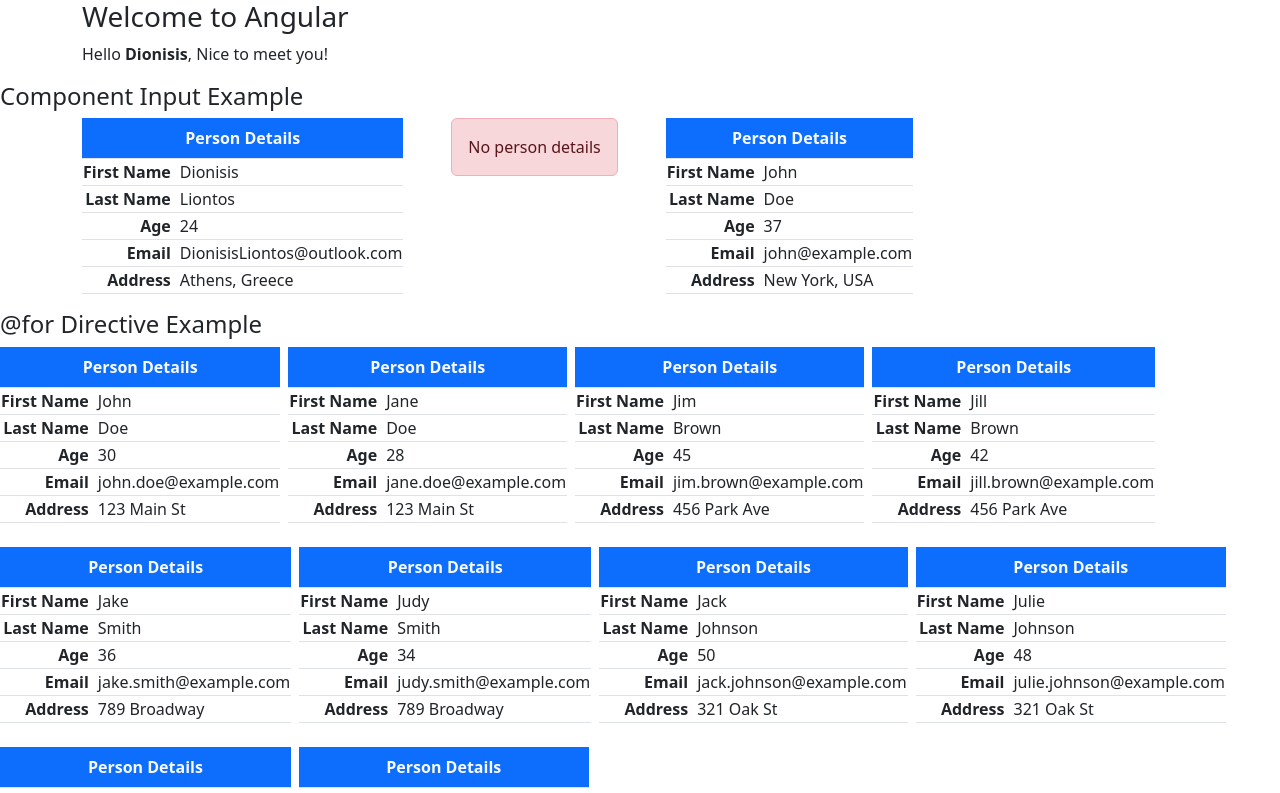
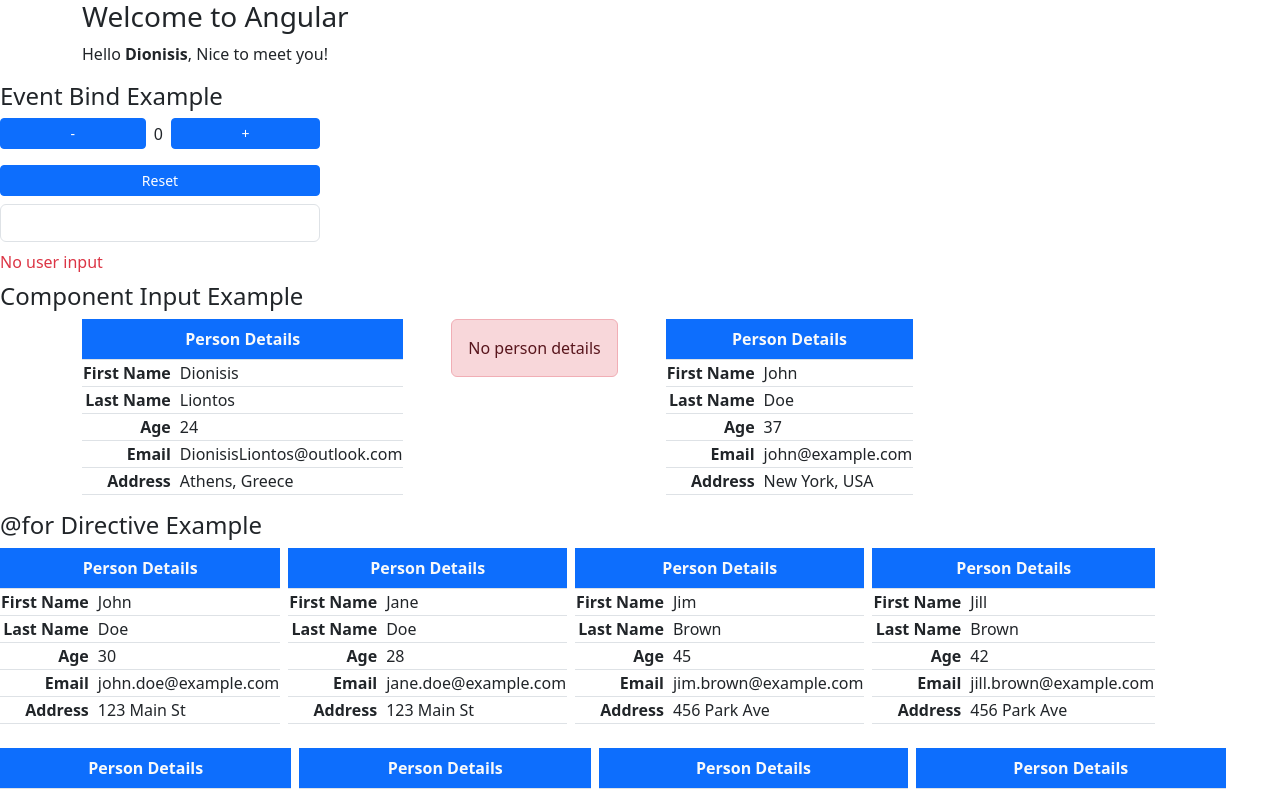
Before and after one commit to LiontosDionisis/angular-introduction, an Angular app: page / in a window 1280 px wide. Shown: the top 793 px of the page. Built offline with nearby package versions, Linux system fonts and the light colour scheme.

Commit message:
event binding

```diff
--- a/src/app/app.component.html
+++ b/src/app/app.component.html
@@ -12,6 +12,8 @@
     <h3>Welcome to Angular</h3>
     <p>Hello <strong>{{name}}</strong>, Nice to meet you!</p>
   </div>
+
+  <app-event-bind-example></app-event-bind-example>
 
   <h4>Component Input Example</h4>
   <div class="container d-flex gap-5 text-nowrap">
--- a/src/app/app.component.ts
+++ b/src/app/app.component.ts
@@ -1,12 +1,13 @@
 import { Component } from '@angular/core';
 import { PersonTableComponent } from './components/person-table/person-table.component';
 import { Person } from './shared/interfaces/person';
+import { EventBindExampleComponent } from './components/event-bind-example/event-bind-example.component';
 
 
 @Component({
   selector: 'app-root',
   standalone: true,
-  imports: [PersonTableComponent],
+  imports: [PersonTableComponent, EventBindExampleComponent],
   templateUrl: './app.component.html',
   styleUrl: './app.component.css'
 })
--- /dev/null
+++ b/src/app/components/event-bind-example/event-bind-example.component.html
@@ -0,0 +1,21 @@
+<h4>Event Bind Example</h4>
+
+<div class="d-flex flex-column gap-3 w-25">
+    <div class="d-flex gap-2 align-items-center">
+         <button class="btn btn-primary btn-sm flex-grow-1" (click)="decrementTimes()">-</button>
+         <span>{{ times }}</span>
+         <button class="btn btn-primary btn-sm flex-grow-1" (click)="incrementTimes()">+</button>
+    </div>
+    <button class=" btn btn-primary btn-sm" (click)="resetTimes()">Reset</button>
+</div>
+
+<div class="mt-2 mb-2 d-flex flex-column gap-2 w-25">
+    <input class="form-control" type="text" (input)="onUserInput($event)">
+    @if(!userInput) {
+        <span class="text-danger">No user input</span>
+    } @else {
+        <span class="text-bg-info p-2 text-truncate">
+            {{userInput}}
+        </span>
+    }
+</div>
--- /dev/null
+++ b/src/app/components/event-bind-example/event-bind-example.component.ts
@@ -0,0 +1,31 @@
+import { Component } from '@angular/core';
+
+@Component({
+  selector: 'app-event-bind-example',
+  standalone: true,
+  imports: [],
+  templateUrl: './event-bind-example.component.html',
+  styleUrl: './event-bind-example.component.css'
+})
+export class EventBindExampleComponent {
+  times: number = 0;
+  userInput: string = "";
+
+
+  incrementTimes() {
+    this.times++;
+  }
+
+  decrementTimes(){
+    this.times--;
+  }
+
+  resetTimes(){
+    this.times = 0;
+  }
+
+  onUserInput(event: Event) {
+    const value = (event.target as HTMLInputElement).value;
+    this.userInput = value;
+  }
+}
```
Also changed, not shown: src/app/components/event-bind-example/event-bind-example.component.css (added), 1 other file (tests, documents, lock files or other folders).
